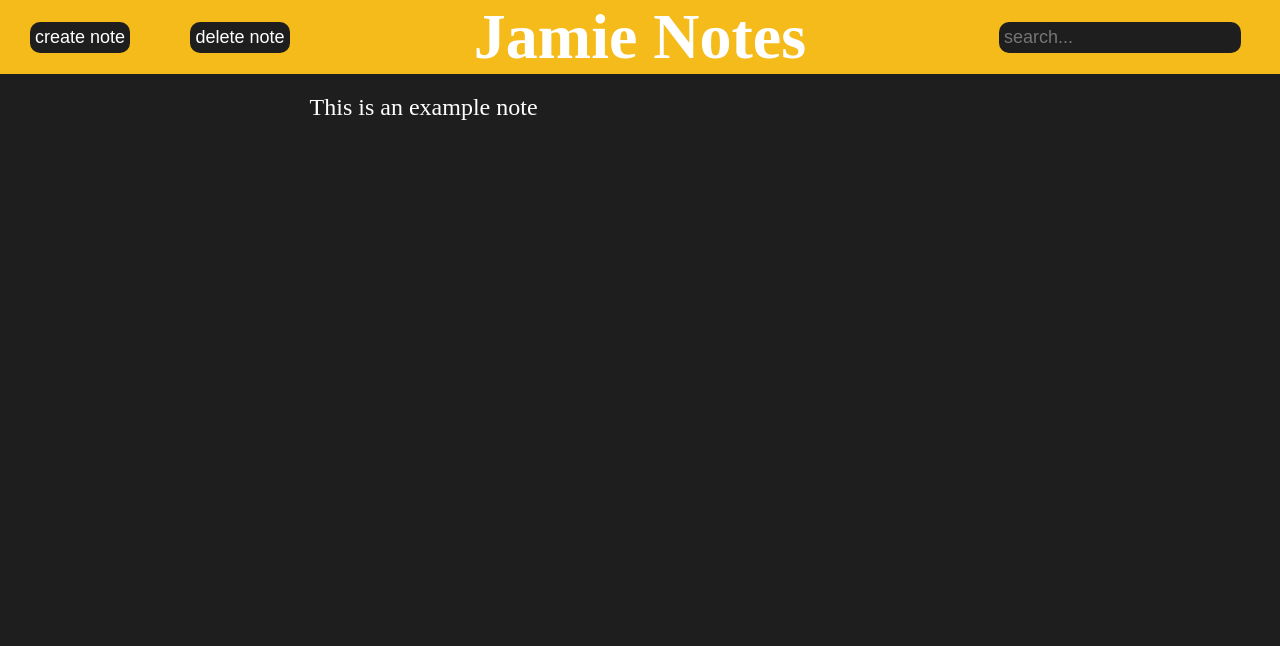
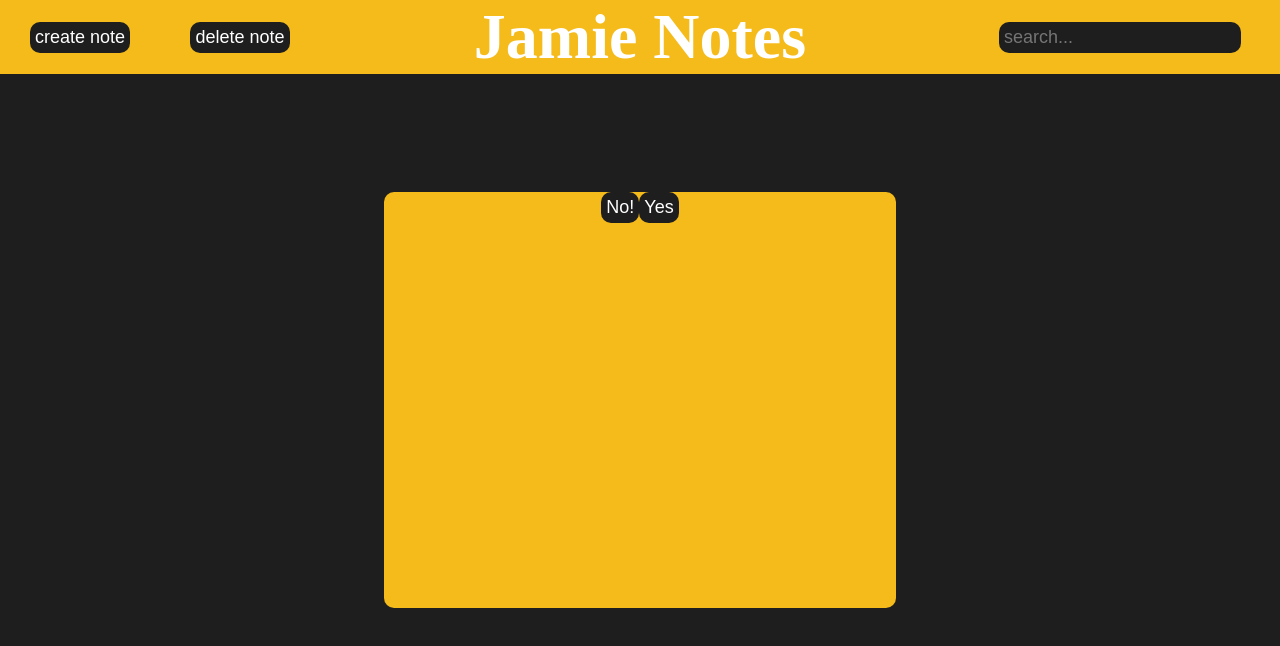
Before and after one commit to launchsites/vanilla-js-notes-app, a website: page index.html in a window 1280 px wide. Both pictures are taken after a click on the button "delete note". Drawn offline with Linux system fonts and the light colour scheme.

Commit message:
delete confirmation all functional

```diff
--- a/index.html
+++ b/index.html
@@ -19,13 +19,21 @@
 
     </div>
 
+    <div id="deleteNoteConfirmation" style="visibility: hidden;">
+        <div id="deleteConfirmationText"></div>
+        <div class="horizontal-align">
+            <button onclick="deleteNote('n')">No!</button>
+            <button onclick="deleteNote('y')">Yes</button>
+        </div>
+    </div>
+
 
     <!--header-->
 
     <header class="flexbox">
 
         <div style="width: 12.5%" class="headerItem flexbox headerItems"><button onclick="showCreateWindow()">create note</button></div>
-        <div style="width: 12.5%" class="headerItem flexbox headerItems"><button>delete note</button></div>
+        <div style="width: 12.5%" class="headerItem flexbox headerItems"><button onclick="deleteNote()">delete note</button></div>
         <h1 style="width: 50%;" class="flexbox headerItems">Jamie Notes</h1>
         <div style="width: 25%" class="headerItem flexbox headerItems"><input class="searchInput" placeholder="search..."/></div>
 
@@ -41,7 +49,7 @@
 
 <!--open note display-->
         <div class="noteDisplay" id="noteDisplay">
-            This is an example note
+<!--            This is an example note-->
         </div>
 
 
--- a/index.js
+++ b/index.js
@@ -71,8 +71,17 @@ function generateSidebar(){
 function generateNoteDisplay(noteId){
     let currentList = fetchFromStorage()
 
-    let thatNote = currentList.findNoteById(noteId)
-    let noteText = thatNote.note
+    let noteText
+
+    if (!noteId) {
+        noteText = "Create a new note!"
+    }
+    else {
+        let thatNote = currentList.findNoteById(noteId)
+        noteText = thatNote.note
+    }
+
+
 
 
 
@@ -84,4 +93,30 @@ function generateNoteDisplay(noteId){
 }
 
 
+function deleteNote (confirmation) {
+
+    let currentList = fetchFromStorage()
+
+    if (confirmation === "y") {
+        currentList.removeNote(activeNote)
+        setStorage(currentList)
+        generateSidebar()
+        generateNoteDisplay()
+        document.getElementById("deleteNoteConfirmation").style.visibility = "hidden";
+    }
+
+    else if (confirmation === "n") {
+        document.getElementById("deleteNoteConfirmation").style.visibility = "hidden";
+    }
+
+    else {
+        document.getElementById("deleteNoteConfirmation").style.visibility = "visible"
+        let noteTitle = currentList.findNoteById(activeNote).title
+        document.getElementById("deleteConfirmationText").innerText = `Are you sure that you want to delete ${noteTitle}?`
+    }
+
+
+}
+
+
 generateSidebar()
--- a/styles.css
+++ b/styles.css
@@ -108,3 +108,19 @@ body {
     font-size: medium;
     margin-bottom: 3px;
 }
+
+#deleteNoteConfirmation {
+    color: white;
+    position: fixed;
+    inset: 0;
+    z-index: 100000;
+    margin-top: 15%;
+    margin-bottom: 15%;
+    margin-left: 30%;
+    margin-right: 30%;
+    border-radius: 10px;
+    background-color: #f5bb1b;
+    justify-content: center;
+    font-size: xx-large;
+
+}
```
